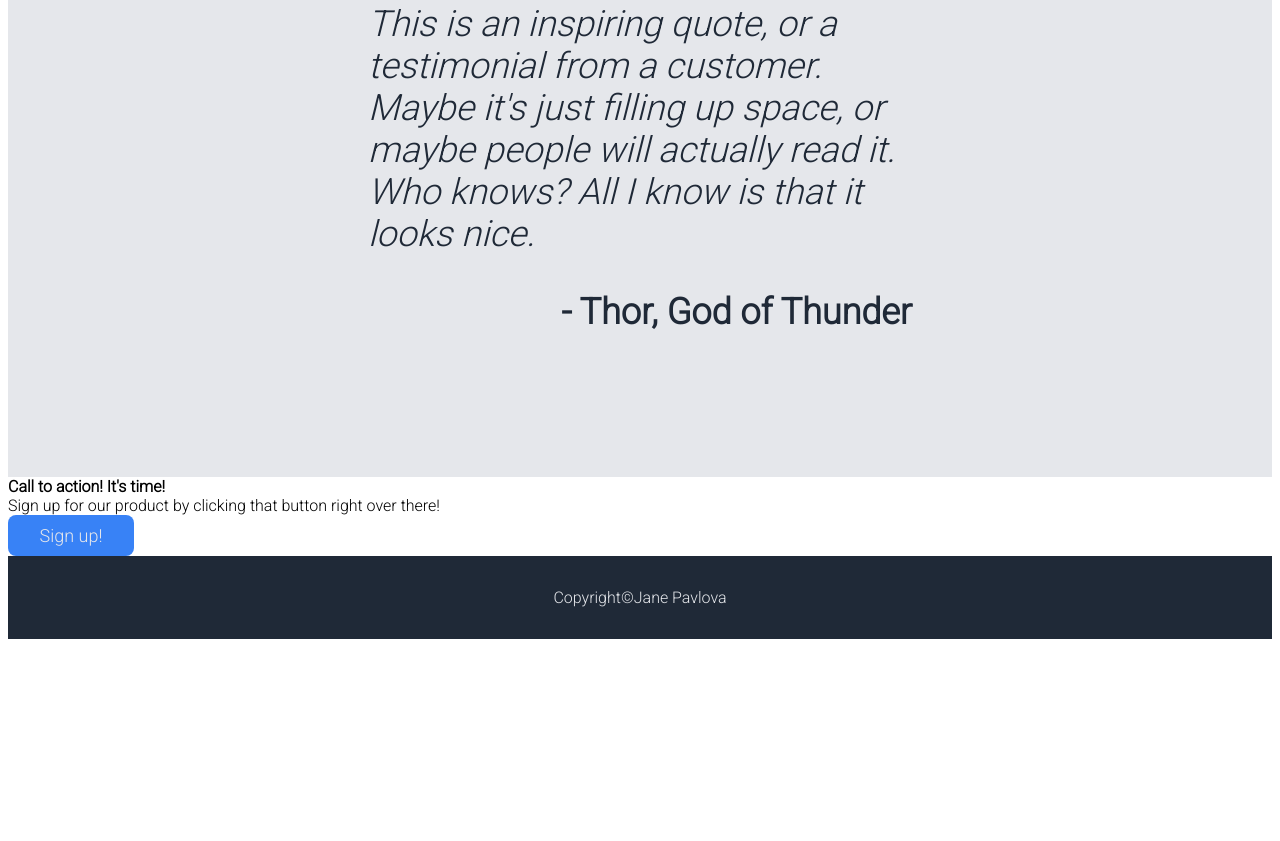
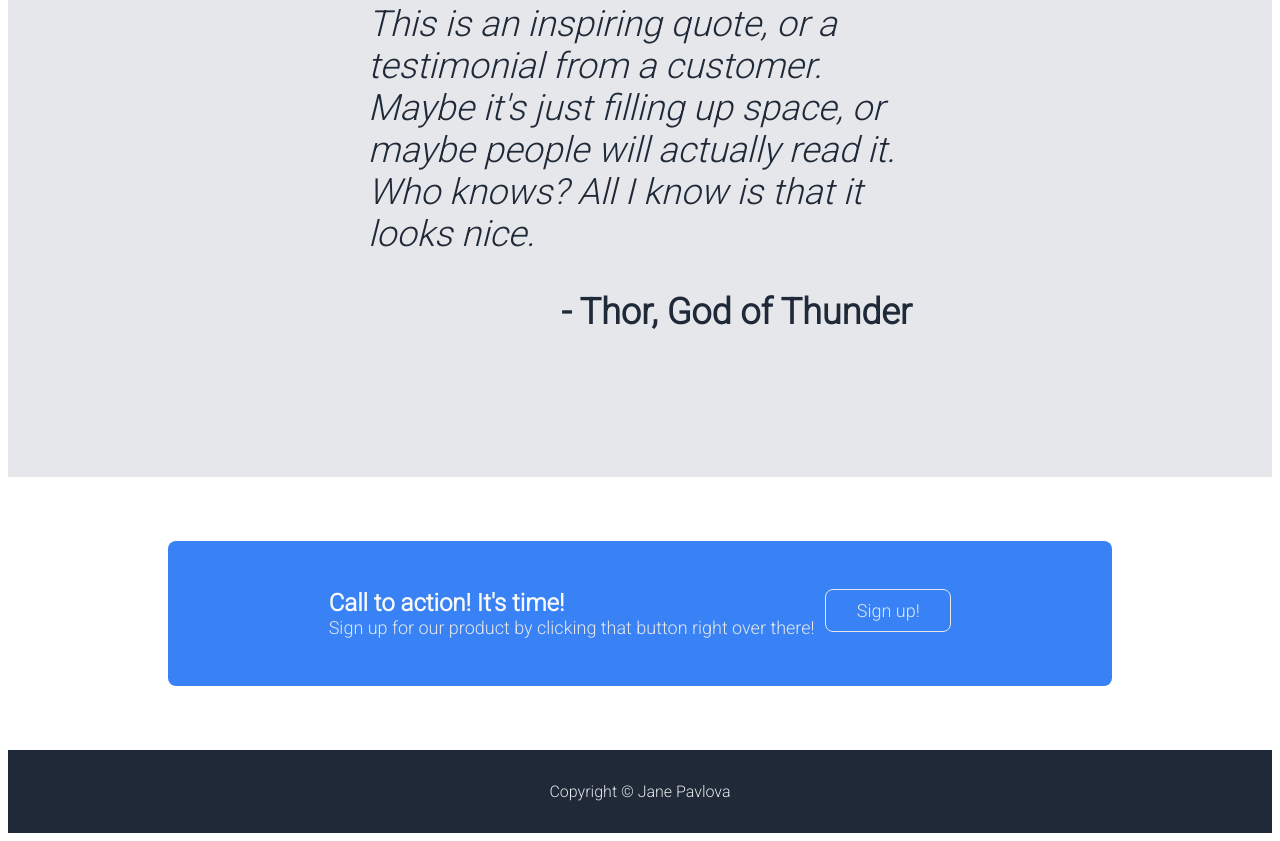
Before and after one commit to pavlovajane/odin-landing-page, a plain HTML site: page index.html in a window 1280 px wide. Shown: the part 1029-1870 px from the top of the page. Before the commit the page ends 1676 px from the top, so only its background shows below. Drawn offline with Linux system fonts and the light colour scheme.

Commit message:
Finalize call-to-action bottom section

```diff
--- a/css/styles.css
+++ b/css/styles.css
@@ -52,12 +52,14 @@ ul {
     background-color: grey;
 }
 
-.logo {
+.logo,
+.call-to-action .left-text strong {
     font-size: 24px;
     color: #f9faf8;
 }
 
-a:link, .intro-text {
+a:link, .intro-text,
+.call-to-action .left-text div {
     font-size: 18px;
     color: #e5e7eb;
     text-decoration: none;
@@ -146,6 +148,27 @@ button {
     align-self: flex-end;
 }
 
+.call-to-action{
+    background-color: #3882F6;
+    display: flex;
+    justify-content: space-evenly;
+    gap: 10px;
+    flex-direction: row;
+    padding-left: 10em;
+    padding-right: 10em;
+    padding-top: 3em;
+    padding-bottom: 3em;
+    margin-left: 10em;
+    margin-right: 10em;
+    margin-top: 4em;
+    margin-bottom: 4em;
+    border-radius: 8px;
+}
+
+.right-button .sign-up-button {
+    border:1px solid #e5e7eb;
+}
+
 .footer {
     background-color: #1f2937;
     color: #e5e7eb;
--- a/index.html
+++ b/index.html
@@ -80,7 +80,7 @@
     </div>
 
     <div class="footer">
-        Copyright <span>&copy;</span> Jane Pavlova
+        Copyright&nbsp;<span>&copy;</span>&nbsp;Jane Pavlova
     </div>
 </body>
 </html>
```
